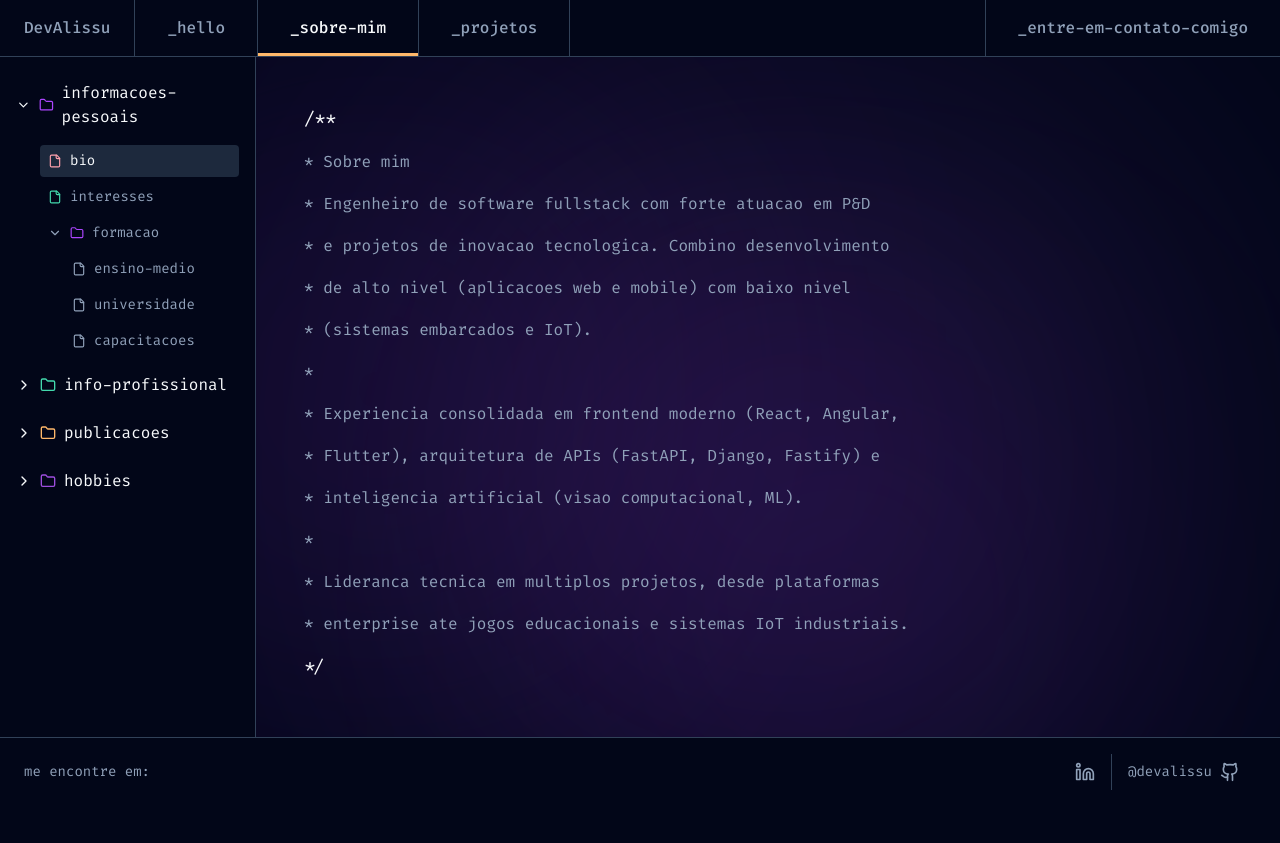
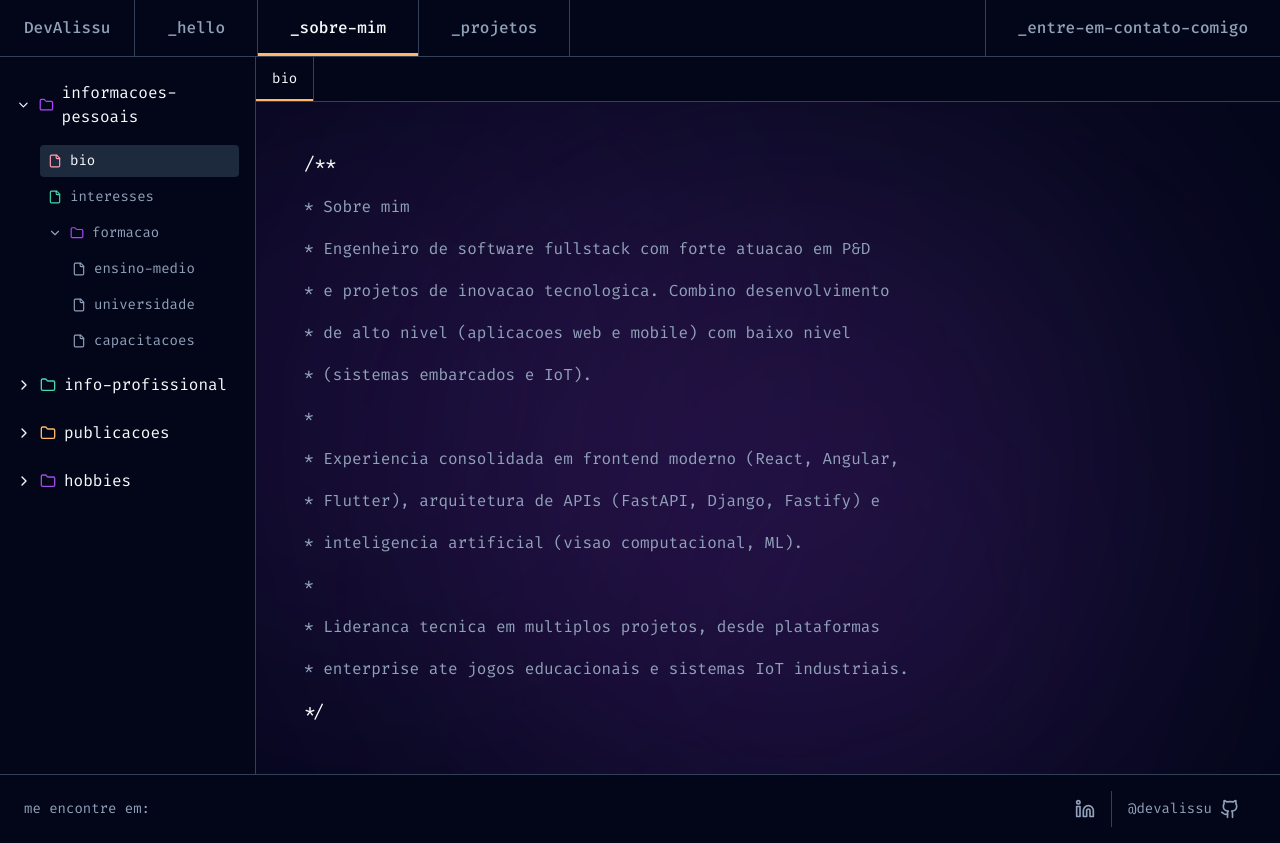
Before and after one commit to DevAlissu/portfolio, a React (Vite) app: page /sobre-mim in a window 1280 px wide. Before the commit the page ends 806 px from the top, so only its background shows below. Built offline with nearby package versions, Linux system fonts and the light colour scheme; a web font is replaced by a local one.

Commit message:
adiciona sistema de abas no about com open/close

```diff
--- a/src/features/about/AboutPage.tsx
+++ b/src/features/about/AboutPage.tsx
@@ -1,5 +1,7 @@
 import { useFileExplorer } from './hooks/useFileExplorer';
 import { FileExplorer } from './components/FileExplorer';
+import { TabItem } from './components/TabItem';
+import { TabContent } from './components/TabContent';
 import { ABOUT_CONTENT } from './constants';
 
 export function AboutPage() {
@@ -7,9 +9,11 @@ export function AboutPage() {
     expandedSections,
     expandedSubSections,
     activeTab,
+    openTabs,
     toggleSection,
     toggleSubSection,
     selectTab,
+    closeTab,
   } = useFileExplorer();
 
   const content = ABOUT_CONTENT[activeTab];
@@ -35,43 +39,25 @@ export function AboutPage() {
         <FileExplorer {...explorerProps} />
       </div>
 
-      <main className="flex-1 overflow-auto">
-        <div className="container mx-auto px-4 sm:px-6 lg:px-12 py-8 lg:py-12">
-          <div key={activeTab} className="max-w-3xl animate-tab-fade-in">
-            <div className="font-['Fira_Code',sans-serif] text-sm sm:text-base">
-              {content.format === 'comment' && (
-                <div className="space-y-6">
-                  <div className="space-y-4">
-                    <h3 className="text-[#f8fafc] text-lg">/**</h3>
-                    {content.lines.map((line, i) => (
-                      <p key={i} className="text-[#90a1b9] leading-relaxed">
-                        {line}
-                      </p>
-                    ))}
-                    <h3 className="text-[#f8fafc] text-lg">*/</h3>
-                  </div>
-                </div>
-              )}
-              {content.format === 'list' && (
-                <div className="space-y-4">
-                  <p className="text-[#90a1b9] leading-relaxed">{content.title}</p>
-                  <ul className="space-y-2 text-[#90a1b9]">
-                    {content.lines.map((line, i) => (
-                      <li key={i}>{`\u2022 ${line}`}</li>
-                    ))}
-                  </ul>
-                </div>
-              )}
-              {content.format === 'text' && (
-                <div className="space-y-4">
-                  <p className="text-[#90a1b9] leading-relaxed">{content.title}</p>
-                  {content.lines.map((line, i) => (
-                    <p key={i} className="text-[#90a1b9] leading-relaxed">
-                      {line}
-                    </p>
-                  ))}
-                </div>
-              )}
+      <main className="flex-1 overflow-auto flex flex-col">
+        {/* Desktop tab bar */}
+        <div className="hidden lg:flex border-b border-[#314158] bg-[#020618] overflow-x-auto">
+          {openTabs.map((tab) => (
+            <TabItem
+              key={tab}
+              tab={tab}
+              isActive={activeTab === tab}
+              canClose={openTabs.length > 1}
+              onSelect={selectTab}
+              onClose={closeTab}
+            />
+          ))}
+        </div>
+
+        <div className="flex-1">
+          <div className="container mx-auto px-4 sm:px-6 lg:px-12 py-8 lg:py-12">
+            <div key={activeTab} className="max-w-3xl animate-tab-fade-in">
+              <TabContent content={content} />
             </div>
           </div>
         </div>
--- a/src/features/about/hooks/useFileExplorer.ts
+++ b/src/features/about/hooks/useFileExplorer.ts
@@ -5,6 +5,7 @@ export function useFileExplorer() {
   const [expandedSections, setExpandedSections] = useState<AboutSection[]>(['personal-info']);
   const [expandedSubSections, setExpandedSubSections] = useState<string[]>(['education']);
   const [activeTab, setActiveTab] = useState<AboutTab>('bio');
+  const [openTabs, setOpenTabs] = useState<AboutTab[]>(['bio']);
 
   const toggleSection = (section: AboutSection) => {
     setExpandedSections((prev) =>
@@ -20,14 +21,30 @@ export function useFileExplorer() {
 
   const selectTab = (tab: AboutTab) => {
     setActiveTab(tab);
+    setOpenTabs((prev) => (prev.includes(tab) ? prev : [...prev, tab]));
+  };
+
+  const closeTab = (tab: AboutTab) => {
+    setOpenTabs((prev) => {
+      const next = prev.filter((t) => t !== tab);
+      if (next.length === 0) return prev;
+      if (activeTab === tab) {
+        const idx = prev.indexOf(tab);
+        const newActive = next[Math.min(idx, next.length - 1)]!;
+        setActiveTab(newActive);
+      }
+      return next;
+    });
   };
 
   return {
     expandedSections,
     expandedSubSections,
     activeTab,
+    openTabs,
     toggleSection,
     toggleSubSection,
     selectTab,
+    closeTab,
   };
 }
```
